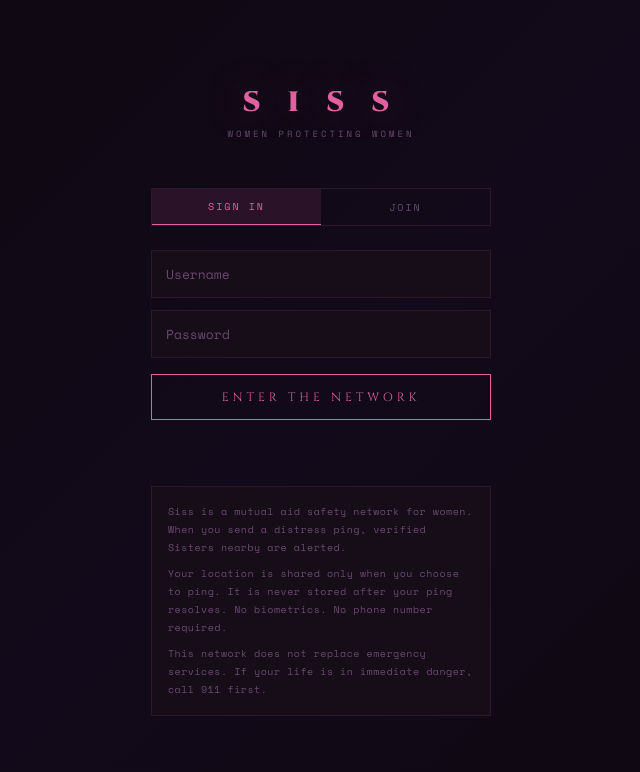
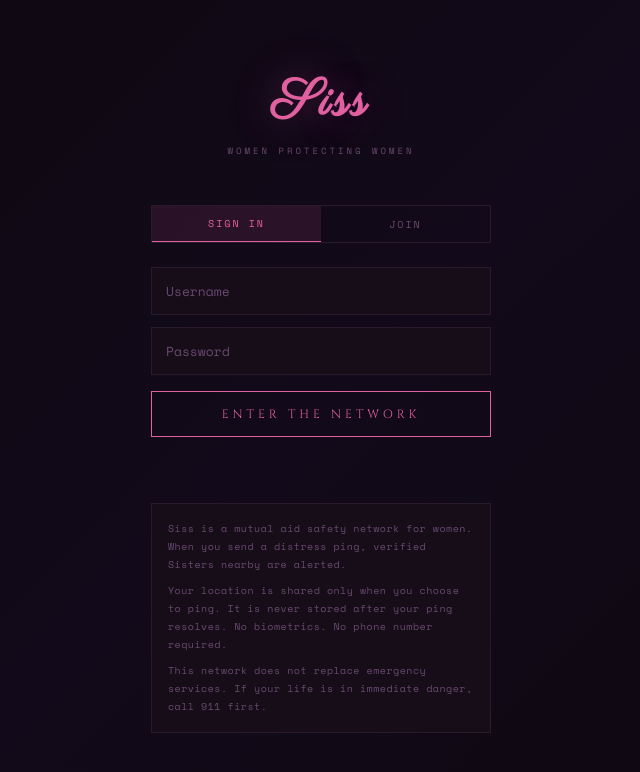
Before and after one commit to Kronestones/Siss, a Flask app: page /sisters in a window 1280 px wide. Shown: the top 772 px of the page, without its empty margins (319-959 px from the left). Run offline with Flask 3, Linux system fonts and the light colour scheme.

Commit message:
Apply Parisienne font to Siss logo only

```diff
--- a/templates/sisters.html
+++ b/templates/sisters.html
@@ -9,7 +9,7 @@
   <meta name="description" content="Siss — Women protecting women."/>
   <title>Siss</title>
   <link rel="preconnect" href="https://fonts.googleapis.com"/>
-  <link href="https://fonts.googleapis.com/css2?family=Cinzel:wght@400;700;900&family=EB+Garamond:ital,wght@0,400;0,500;1,400&family=Space+Mono:wght@400;700&display=swap" rel="stylesheet"/>
+  <link href="https://fonts.googleapis.com/css2?family=Cinzel:wght@400;700;900&family=EB+Garamond:ital,wght@0,400;0,500;1,400&family=Space+Mono:wght@400;700&family=Parisienne&display=swap" rel="stylesheet"/>
   <style>
     :root {
       --bg:        #0e080f;
@@ -715,7 +715,7 @@
      AUTH PAGE
 ══════════════════════════════════════════════════════════ -->
 <div id="page-auth" class="page active">
-  <div class="auth-logo">S I S S</div>
+  <div class="auth-logo" style="font-family:Parisienne,cursive;letter-spacing:4px;font-size:52px;">Siss</div>
   <div class="auth-sub">Women protecting women</div>
 
   <div class="auth-tabs">
@@ -765,7 +765,7 @@
 
   <!-- Header -->
   <div id="app-header">
-    <div id="app-logo">S I S S</div>
+    <div id="app-logo" style="font-family:Parisienne,cursive;letter-spacing:2px;font-size:26px;">Siss</div>
     <div style="display:flex;align-items:center;gap:12px;">
       <div id="app-user"></div>
       <button id="logout-btn" onclick="doLogout()">Sign Out</button>
```
